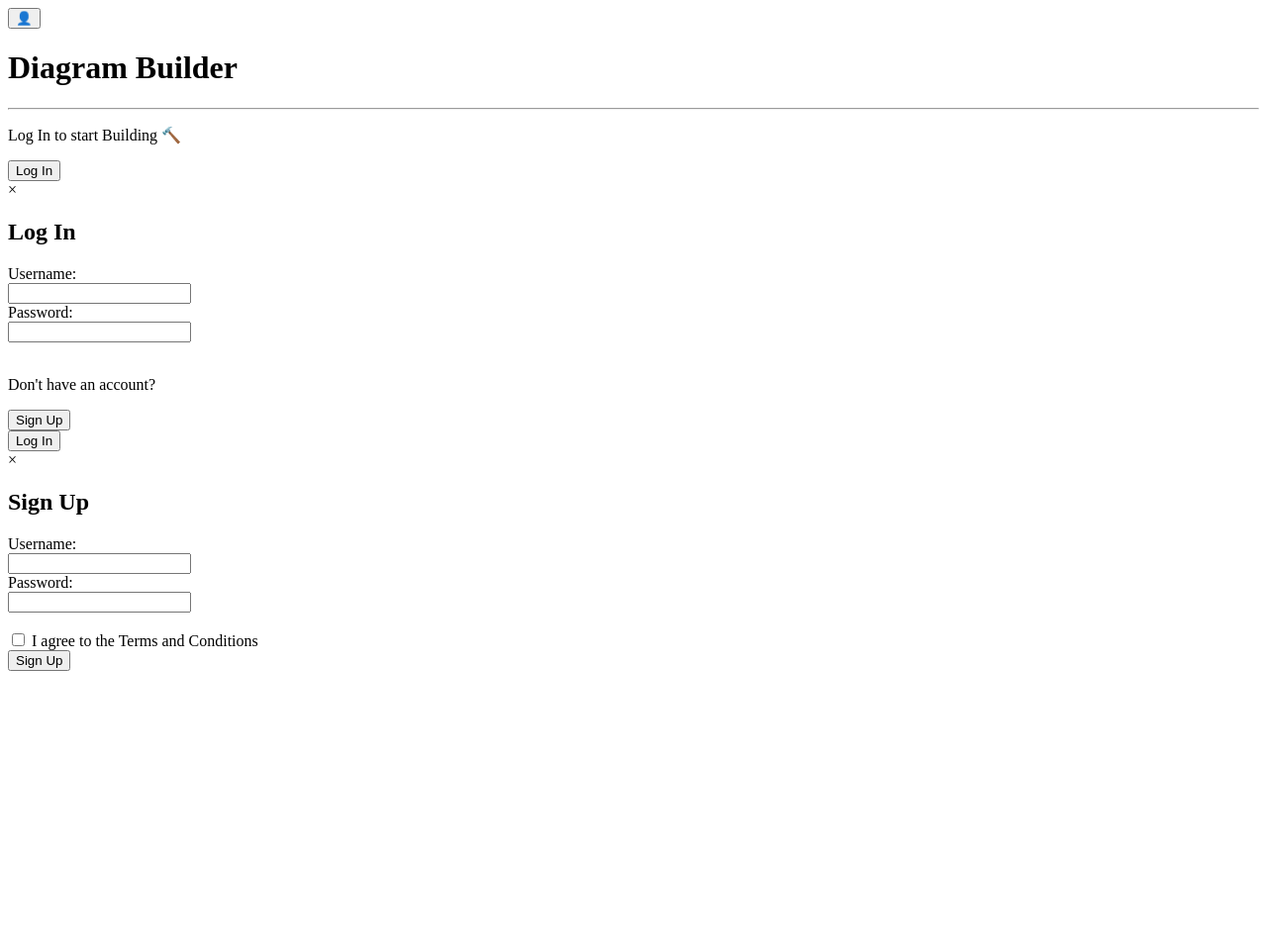
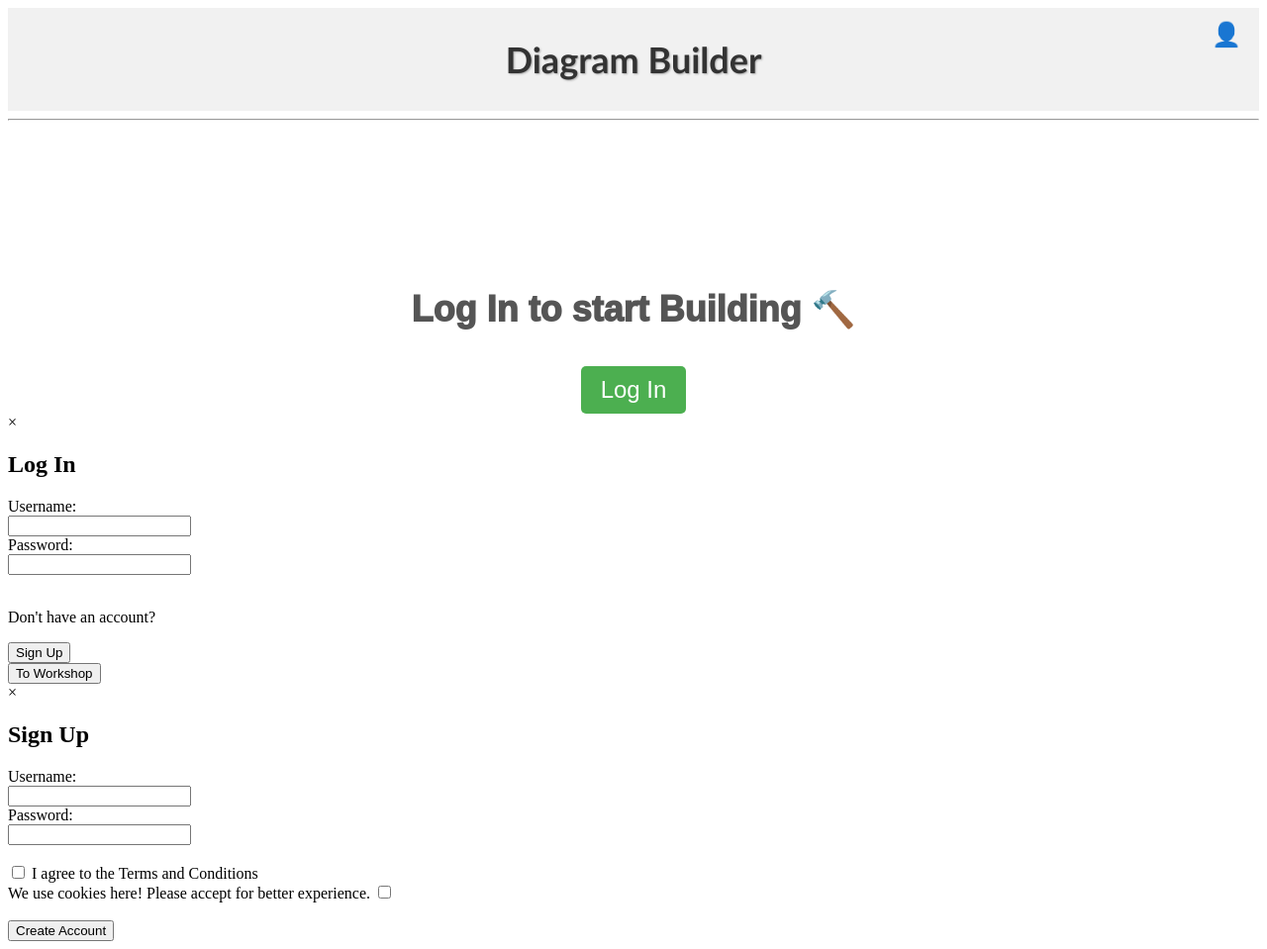
Before and after one commit to Krokodille777/Chart-Workshop, a Flask app: template templates/index.html in a window 1280 px wide. Shown: the whole page at 99% size. Before the commit the page ends 678 px from the top, so only its background shows below. Run offline with Flask 3, Linux system fonts and the light colour scheme; the template is opened without the code that fills it, so the values that code supplies are empty.

Commit message:
refactor header structure and update button labels in index.html; add styles for login button in style.css

```diff
--- a/static/style.css
+++ b/static/style.css
@@ -0,0 +1,57 @@
+.header{
+    background-color: #f1f1f1;
+    padding: 20px;
+    text-align: center;
+}
+header nav {
+    position: absolute;
+    top: 20px;
+    right: 20px;
+}
+.Profile {
+    font-size: 24px;
+    background: none;
+    border: none;
+    cursor: pointer;
+}
+.Profile:hover {
+    background-color: #ddd;
+}
+#title {
+    font-size: 36px;
+    margin: 0;
+    padding: 10px;
+    font-family:'Gill Sans', 'Gill Sans MT', Calibri, 'Trebuchet MS', sans-serif;
+    color: #333;
+    text-shadow: 1px 1px 2px #aaa;
+}
+
+#p1{
+    font-size: 36px;
+    text-align: center;
+    color: #555;
+    font-family: Arial, Helvetica, sans-serif;
+    margin-top: 50px;
+    font-weight: 1000;
+}
+.main{
+    margin-top: 120px;
+    display: flex;
+    justify-content: center;
+    align-items: center;
+    flex-direction: column;
+}
+
+#login{
+    font-size: 24px;
+    padding: 10px 20px;
+    background-color: #4CAF50;
+    color: white;
+    border: none;
+    border-radius: 5px;
+    cursor: pointer;
+}
+
+#login:hover{
+    background-color: #45a049;
+}
--- a/templates/index.html
+++ b/templates/index.html
@@ -9,7 +9,7 @@
     <body>
 
         <header class="header">
-            <button class = "Profile">👤</button>
+            <nav><button class = "Profile">👤</button></nav>
             <h1 id = "title">Diagram Builder</h1>
         </header>
         <hr>
@@ -35,7 +35,7 @@
                             <p>Don't have an account?</p>
                             <button id = "signUp_button">Sign Up</button>
                         </div>
-                        <input type="submit" value="Log In">
+                        <input type="submit" value="To Workshop">
                     </form>
             </div>
         </div>
@@ -53,7 +53,9 @@
 
                     <input type="checkbox" id="terms" name="terms" required>
                     <label for="terms"> I agree to the Terms and Conditions</label><br>
-                    <input type="submit" value="Sign Up">
+                    <label for="acceptCookies">We use cookies here! Please accept for better experience.</label>
+                    <input type="checkbox" id="acceptCookies" name="acceptCookies" required><br><br>
+                    <input type="submit" value="Create Account">
                 </form>
             </div>
         </div>
```
